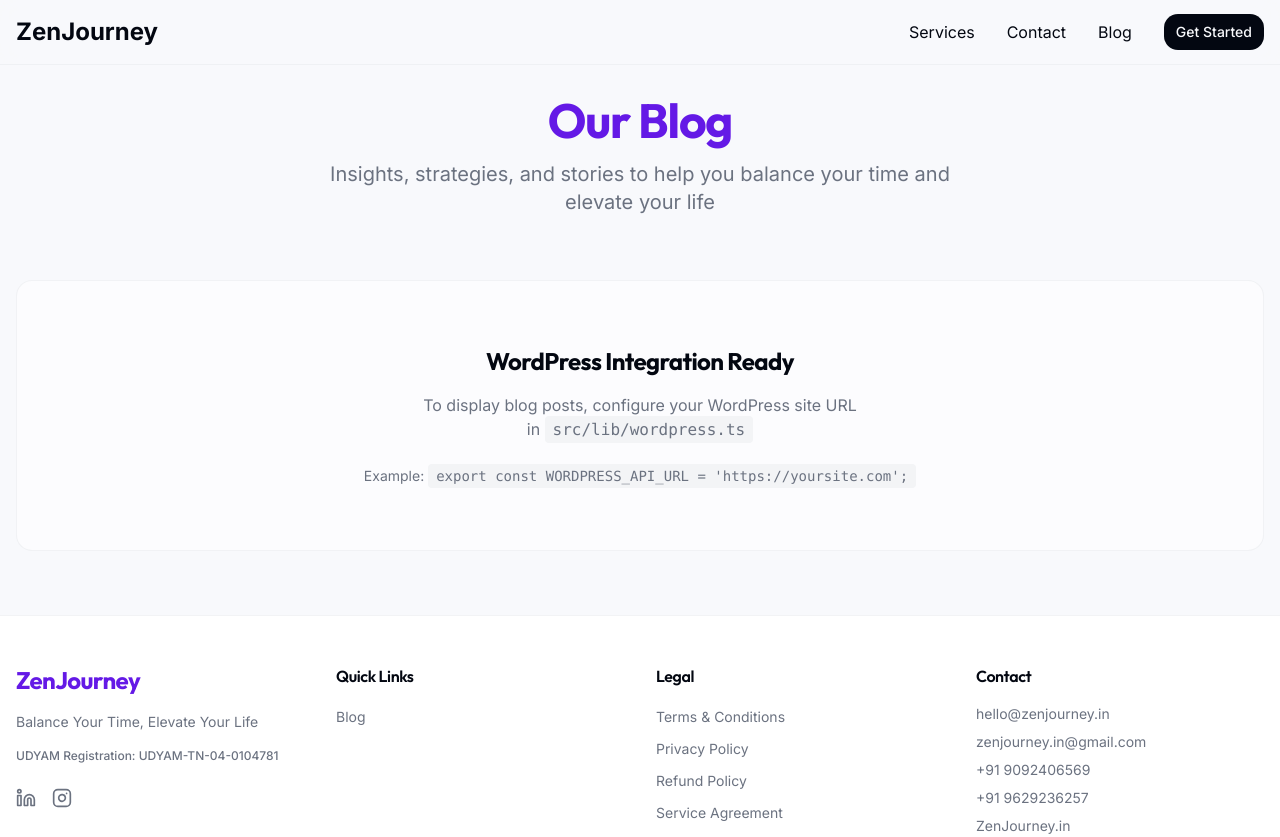
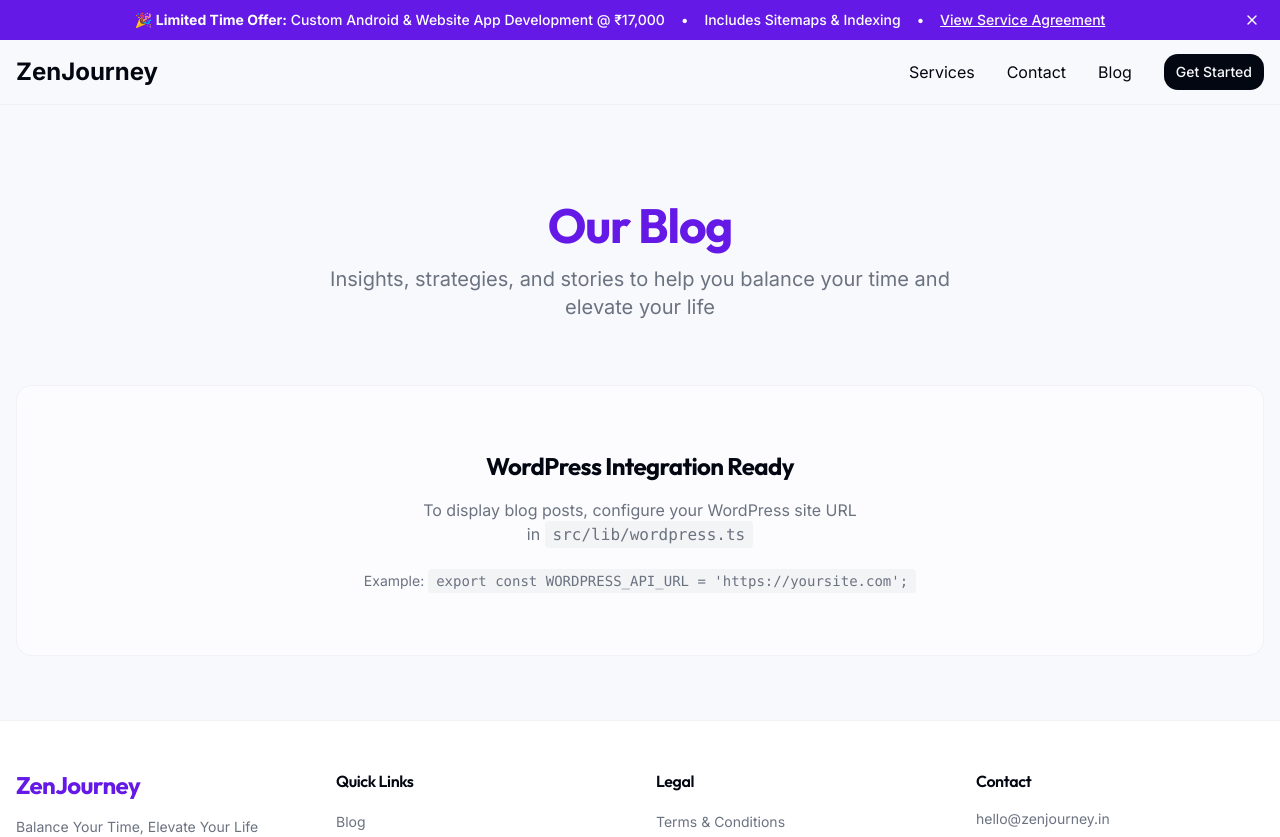
Before and after one commit to Shygul22/zen-pivot-pro, a React (Vite) app: page /blog in a window 1280 px wide. Shown: the top 837 px of the page. Built offline with nearby package versions, Linux system fonts and the light colour scheme; the HTML template or start-up script is replaced by a standard one.

Commit message:
Add Limited Time Offer Banner and make Navigation sticky

```diff
--- a/src/App.tsx
+++ b/src/App.tsx
@@ -12,6 +12,7 @@ import Privacy from "./pages/Privacy";
 import Refund from "./pages/Refund";
 import NotFound from "./pages/NotFound";
 import { ThemeProvider } from "./components/theme-provider";
+import TopBanner from "./components/TopBanner";
 
 const queryClient = new QueryClient();
 
@@ -21,6 +22,7 @@ const App = () => (
       <TooltipProvider>
         <Toaster />
         <Sonner />
+        <TopBanner />
         <BrowserRouter>
           <Routes>
             <Route path="/" element={<Index />} />
--- a/src/components/Navigation.tsx
+++ b/src/components/Navigation.tsx
@@ -24,7 +24,7 @@ const Navigation = () => {
       initial={{ y: -100, opacity: 0 }}
       animate={{ y: 0, opacity: 1 }}
       transition={{ duration: 0.5 }}
-      className="fixed top-0 left-0 right-0 z-50 bg-background/80 backdrop-blur-md border-b border-border/50"
+      className="sticky top-0 left-0 right-0 z-50 bg-background/80 backdrop-blur-md border-b border-border/50"
     >
       <div className="container mx-auto px-4">
         <div className="flex items-center justify-between h-16">
--- /dev/null
+++ b/src/components/TopBanner.tsx
@@ -0,0 +1,49 @@
+
+import { useState } from "react";
+import { X } from "lucide-react";
+import { motion, AnimatePresence } from "framer-motion";
+
+const TopBanner = () => {
+    const [isVisible, setIsVisible] = useState(true);
+
+    if (!isVisible) return null;
+
+    return (
+        <AnimatePresence>
+            <motion.div
+                initial={{ height: 0, opacity: 0 }}
+                animate={{ height: "auto", opacity: 1 }}
+                exit={{ height: 0, opacity: 0 }}
+                className="bg-primary text-primary-foreground relative z-[60]"
+            >
+                <div className="container mx-auto px-4 py-2 flex items-center justify-between gap-4 text-xs md:text-sm font-medium">
+                    <div className="flex-1 text-center md:text-left flex flex-col md:flex-row items-center gap-2 md:gap-4 justify-center">
+                        <span>
+                            🎉 <span className="font-bold">Limited Time Offer:</span> Custom Android & Website App Development @ ₹17,000
+                        </span>
+                        <span className="hidden md:inline">•</span>
+                        <span>Includes Sitemaps & Indexing</span>
+                        <span className="hidden md:inline">•</span>
+                        <a
+                            href="https://docs.google.com/document/d/e/2PACX-1vT4l_0fu0j9WuQlHSUgLUV-f__SenaCNTTFY4Eibr6fgoMT6b3SMmpxy0CdZTByduVFP039HW3PpZFc/pub"
+                            target="_blank"
+                            rel="noopener noreferrer"
+                            className="underline hover:text-accent transition-colors"
+                        >
+                            View Service Agreement
+                        </a>
+                    </div>
+                    <button
+                        onClick={() => setIsVisible(false)}
+                        className="p-1 hover:bg-primary-foreground/10 rounded-full transition-colors shrink-0"
+                        aria-label="Close banner"
+                    >
+                        <X className="w-4 h-4" />
+                    </button>
+                </div>
+            </motion.div>
+        </AnimatePresence>
+    );
+};
+
+export default TopBanner;
```
